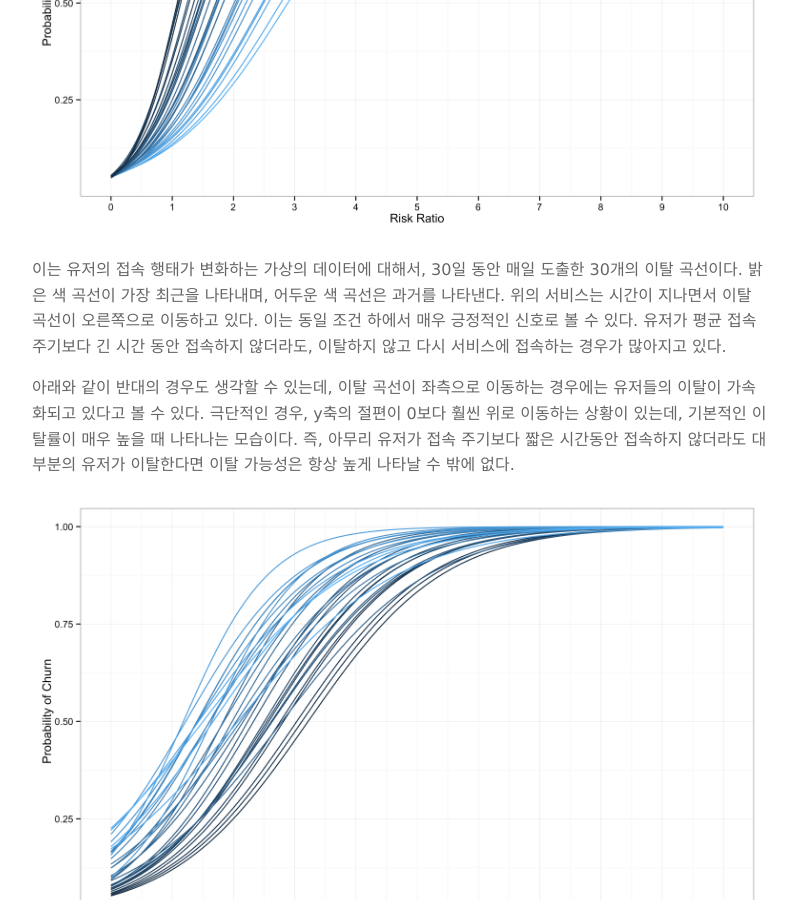
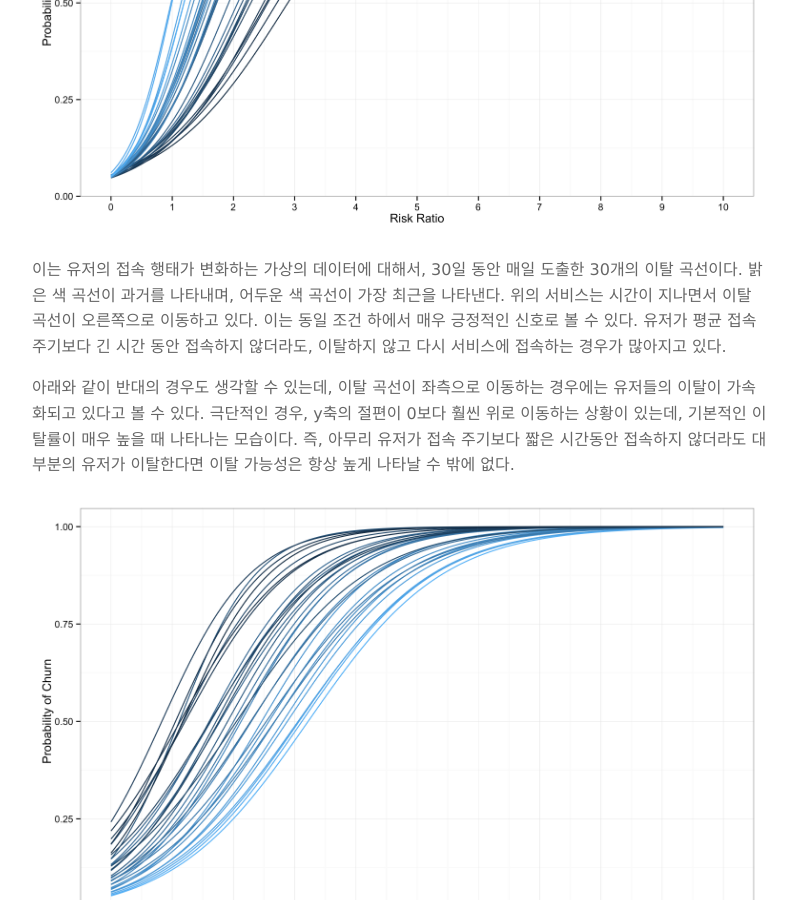
Before and after one commit to boxnwhiskr/boxnwhiskr.github.io, a Jekyll site: the page built from _posts/2015-02-09-predict_churns.markdown, in a window 1280 px wide and 900 px high, scrolled down 5232 px. Shown: the whole window, without its empty margins (240-1036 px from the left). Built offline with Jekyll 4.4.1, drawn with Linux system fonts in a browser that asks for light colours; nearby versions of some CDN libraries; some web fonts are replaced; formulas are drawn with MathJax 3.

Commit message:
Change color of plots

```diff
--- a/_posts/2015-02-09-predict_churns.markdown
+++ b/_posts/2015-02-09-predict_churns.markdown
@@ -1,6 +1,6 @@
 ---
 layout: post
-title: 이탈 예측 하기
+title: 이탈 예측하기
 author: 박장시
 date: 2015-02-09
 ---
@@ -144,7 +144,7 @@ A의 경우, 위험 비율의 증가에 따라 이탈 가능성이 상대적으
 ![series_curve](/img/posts/2015-02-09-predict_churns/series_churn_curve.png)
 
 이는 유저의 접속 행태가 변화하는 가상의 데이터에 대해서, 30일 동안 매일 도출한 30개의 이탈 곡선이다.
-밝은 색 곡선이 가장 최근을 나타내며, 어두운 색 곡선은 과거를 나타낸다.
+밝은 색 곡선이 과거를 나타내며, 어두운 색 곡선이 가장 최근을 나타낸다.
 위의 서비스는 시간이 지나면서 이탈 곡선이 오른쪽으로 이동하고 있다.
 이는 동일 조건 하에서 매우 긍정적인 신호로 볼 수 있다.
 유저가 평균 접속 주기보다 긴 시간 동안 접속하지 않더라도, 이탈하지 않고 다시 서비스에 접속하는 경우가 많아지고 있다.
```
Also changed, not shown: img/posts/2015-02-09-predict_churns/series_bad_churn_curve.png, img/posts/2015-02-09-predict_churns/series_churn_curve.png.
